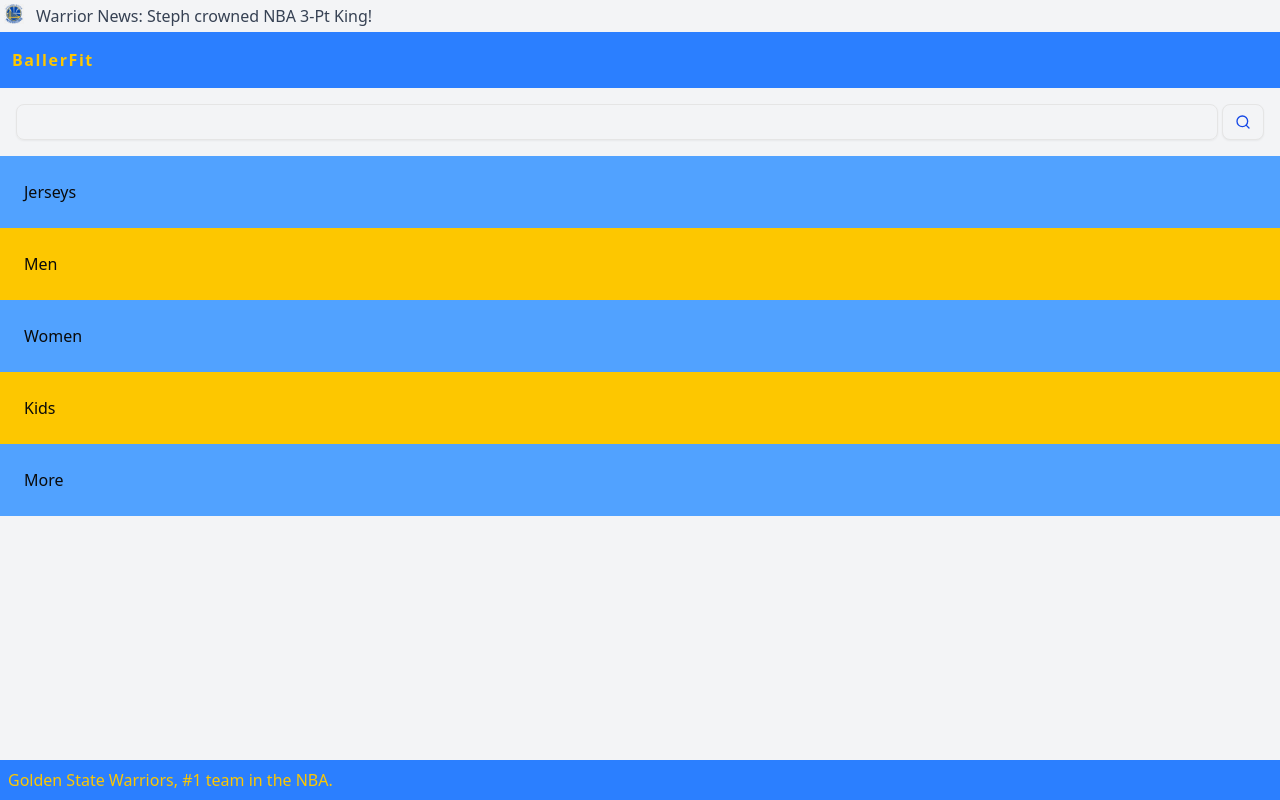
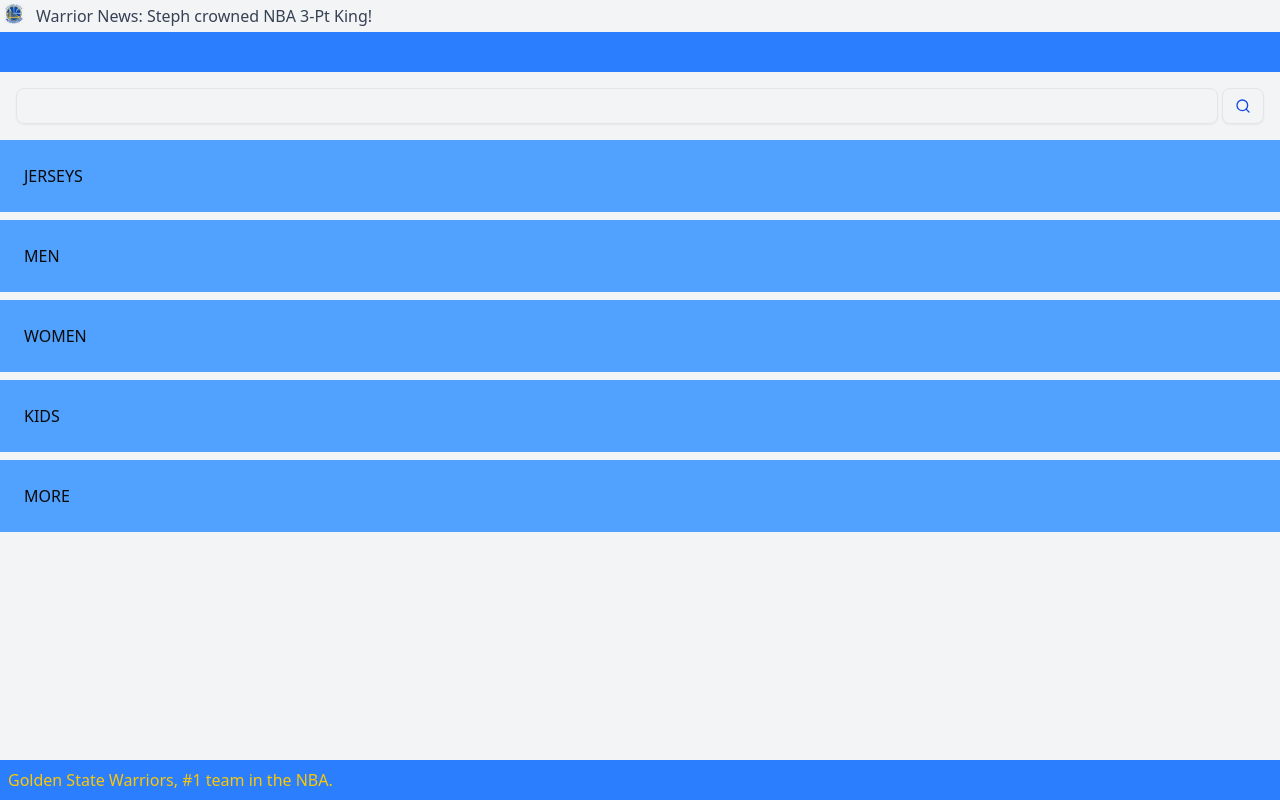
Before and after one commit to shando-howell/baller-stats, a Next.js app: page /shop in a window 1280 px wide. Built offline with nearby package versions, Linux system fonts and the light colour scheme; no server answers.

Commit message:
Worked on dynamic shop routes and links.

```diff
--- a/app/components/home-categories/HomeCategories.tsx
+++ b/app/components/home-categories/HomeCategories.tsx
@@ -1,25 +1,19 @@
 import Link from 'next/link'
 import React from 'react'
+
+import { categories } from '@/data'
 
 const HomeCategories = () => {
   return (
     <>
       <div className="flex justify-center p-3 bg-yellow-500 text-blue-500">
-        <div className="px-2">
-          <Link href="/">JERSEYS</Link>
-        </div>
-        <div className="px-2">
-          <Link href="/">MEN</Link>
-        </div>
-        <div className="px-2">
-          <Link href="/">WOMEN</Link>
-        </div>
-        <div className="px-2">
-          <Link href="/">KIDS</Link>
-        </div>
-        <div className="px-2">
-          <Link href="/">MORE</Link>
-        </div>
+        {categories.map((category) => (
+          <div key={category.id} className="px-2">
+            <Link href={`/shop/${category.slug}`}>
+              {category.name}
+            </Link>
+          </div>
+        ))}
       </div>
       <div className="flex justify-center p-1 text-gray-700">
         <p>Get 30% off all items. Use code 3POINTKING</p>
--- a/app/components/navbar/Navbar.tsx
+++ b/app/components/navbar/Navbar.tsx
@@ -13,7 +13,7 @@
     <div className="flex px-3 py-4 bg-blue-500 text-yellow-400">
         <div className="flex-1">
           <Link href="/">
-            <span className="font-bold tracking-widest">BallerFit</span>
+            {/* <span className="font-bold tracking-widest">BallerFit</span> */}
           </Link>
         </div>
 
--- a/app/components/sidebar/Sidebar.tsx
+++ b/app/components/sidebar/Sidebar.tsx
@@ -32,6 +32,11 @@
 
     const handleSignUp = () => {
         router.push("/sign-up");
+        closeMobileNav();
+    }
+
+    const handleHome = () => {
+        router.push("/");
         closeMobileNav();
     }
 
@@ -83,6 +88,13 @@
                     >
                         Sign Up
                     </Button>
+
+                    <Button
+                        onClick={handleHome}
+                        className="w-full mb-4 bg-white hover:bg-gray-50 text-blue-700 border border-gray-200/50 shadow-sm hover:shadow transition-all duration-200"
+                    >
+                        Home
+                    </Button>
                 </div>
             </div>
         </>
--- /dev/null
+++ b/app/shop/[slug]/page.tsx
@@ -0,0 +1,8 @@
+export default async function Page({
+    params,
+}: {
+    params: Promise<{ slug: string }>
+}) {
+    const { slug } = await params
+    return <div>{slug}</div>
+}
--- a/app/shop/page.tsx
+++ b/app/shop/page.tsx
@@ -1,11 +1,16 @@
+import Link from 'next/link';
+import { categories } from '@/data';
+
 export default function Shop() {
   return (
     <div className="flex flex-col">
-      <div className="p-6 bg-blue-400">Jerseys</div>
-      <div className="p-6 bg-yellow-400">Men</div>
-      <div className="p-6 bg-blue-400">Women</div>
-      <div className="p-6 bg-yellow-400">Kids</div>
-      <div className="p-6 bg-blue-400">More</div>
+      {categories.map((category) => (
+        <div key={category.id} className="p-6 mb-2 bg-blue-400">
+          <Link href={`/shop/${category.slug}`}>
+            {category.name}
+          </Link>
+        </div>
+      ))}
     </div>
   )
 
--- a/data.js
+++ b/data.js
@@ -60,4 +60,32 @@
   }
 ]
 
-export { products, players }
+const categories = [
+  {
+    id: "12",
+    name: "JERSEYS",
+    slug: "jerseys"
+  },
+  {
+    id: "14",
+    name: "MEN",
+    slug: "men"
+  },
+  {
+    id: "16",
+    name: "WOMEN",
+    slug: "women"
+  },
+  {
+    id: "18",
+    name: "KIDS",
+    slug: "kids"
+  },
+  {
+    id: "20",
+    name: "MORE",
+    slug: "more"
+  }
+]
+
+export { products, players, categories }
```
